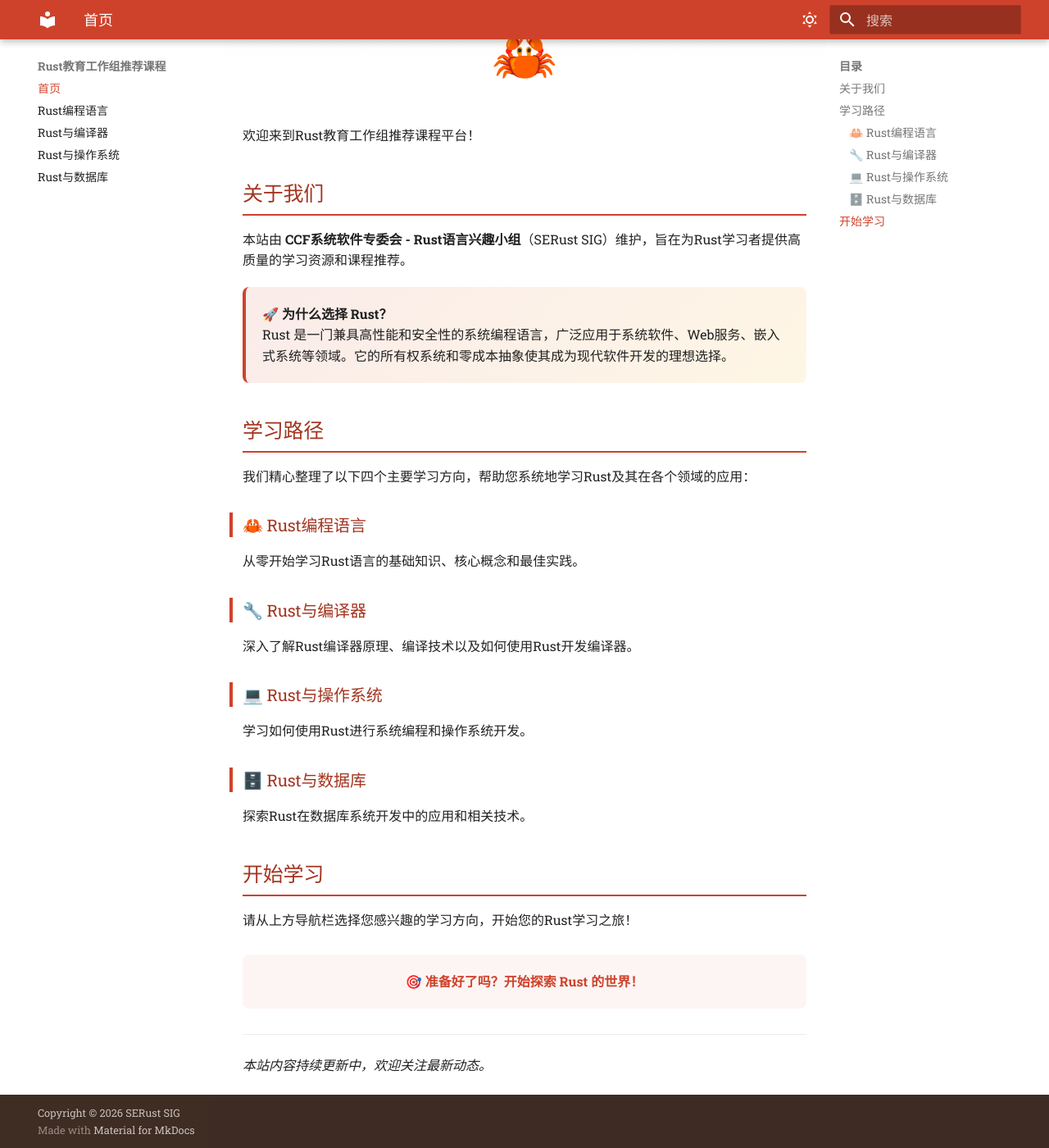
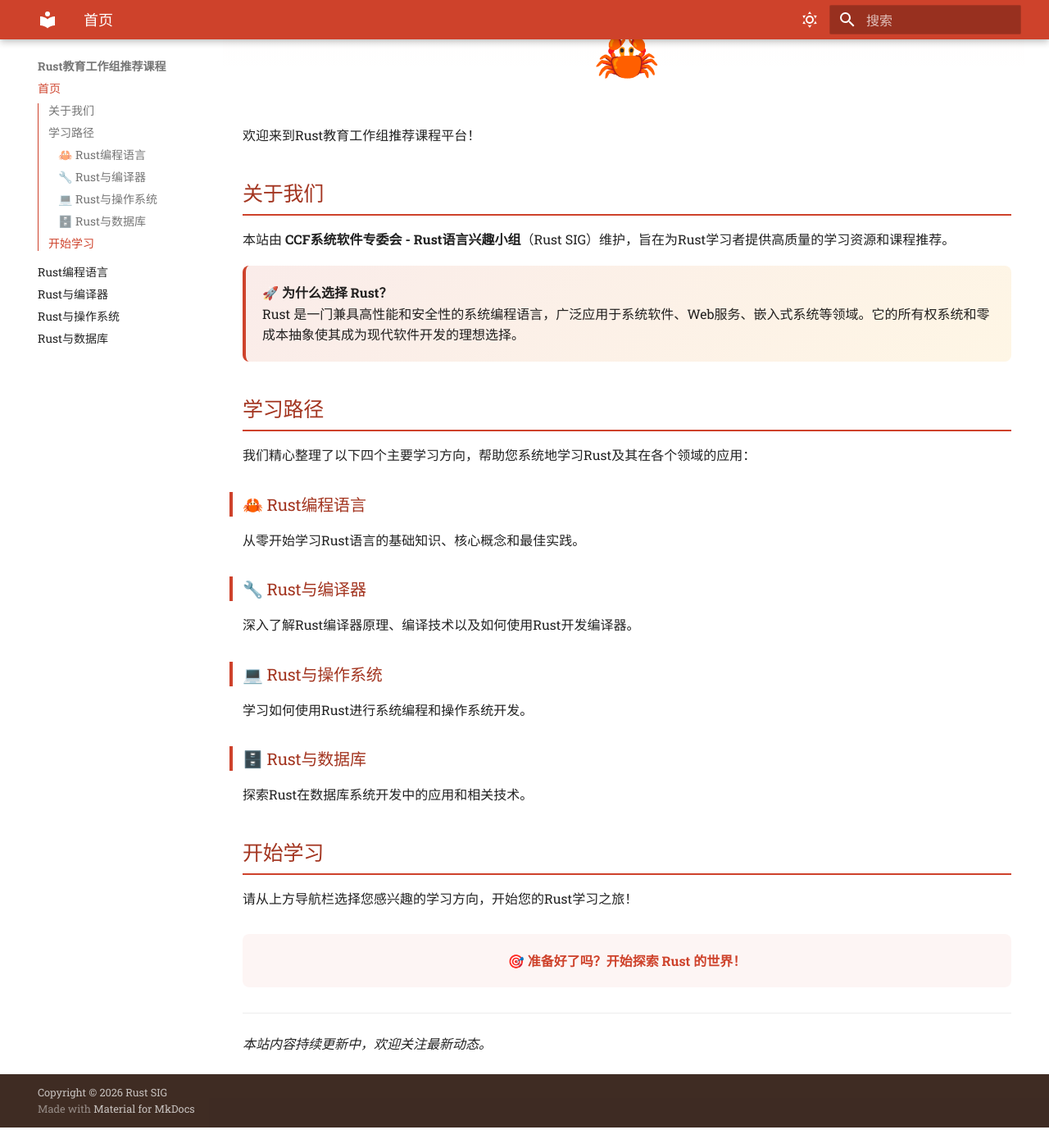
Before and after one commit to sigrust/sigrust.github.io, an MkDocs documentation site: the page built from docs/index.md, in a window 1280 px wide and 1400 px high, scrolled down 186 px. Shown: the whole window at 82% size. Built offline with MkDocs 1.6.1 and Material for MkDocs 9.7.7, drawn with Linux system fonts in a browser that asks for light colours; after the commit the page ends 1561 px from its top, so only the background shows below that.

Commit message:
Remove overlapping menus, update branding to Rust SIG, and replace icons with Rust-themed designs
Co-authored-by: hxuhack <13302178+hxuhack@users.noreply.github.com>

```diff
--- a/docs/index.md
+++ b/docs/index.md
@@ -8,7 +8,7 @@
 
 ## 关于我们
 
-本站由 **CCF系统软件专委会 - Rust语言兴趣小组**（SERust SIG）维护，旨在为Rust学习者提供高质量的学习资源和课程推荐。
+本站由 **CCF系统软件专委会 - Rust语言兴趣小组**（Rust SIG）维护，旨在为Rust学习者提供高质量的学习资源和课程推荐。
 
 <div style="background: linear-gradient(135deg, rgba(206, 66, 43, 0.1) 0%, rgba(247, 166, 0, 0.1) 100%); padding: 20px; border-radius: 8px; border-left: 4px solid #CE422B; margin: 20px 0;">
   <strong>🚀 为什么选择 Rust？</strong><br/>
--- a/mkdocs.yml
+++ b/mkdocs.yml
@@ -1,10 +1,10 @@
 site_name: Rust教育工作组推荐课程
 site_url: https://sigrust.github.io/
-site_author: SERust SIG
+site_author: Rust SIG
 site_description: >-
   Rust教育工作组推荐课程
 
-copyright: Copyright &copy; 2026 SERust SIG
+copyright: Copyright &copy; 2026 Rust SIG
 
 theme:
   name: material
@@ -24,6 +24,7 @@ theme:
     - search.share
     - search.suggest
     - content.code.annotate
+    - toc.integrate
 
   palette:
     - media: "(prefers-color-scheme: light)"
```
Also changed, not shown: docs/images/favicon.ico, docs/images/mobile_icon.png, 1 other file.
